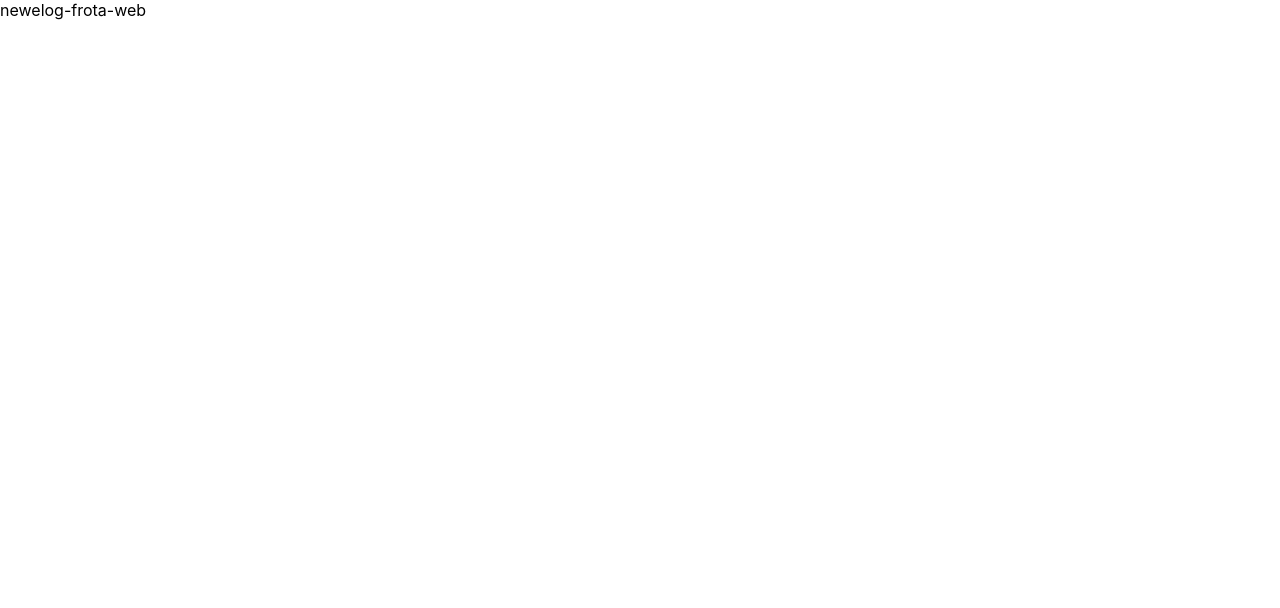
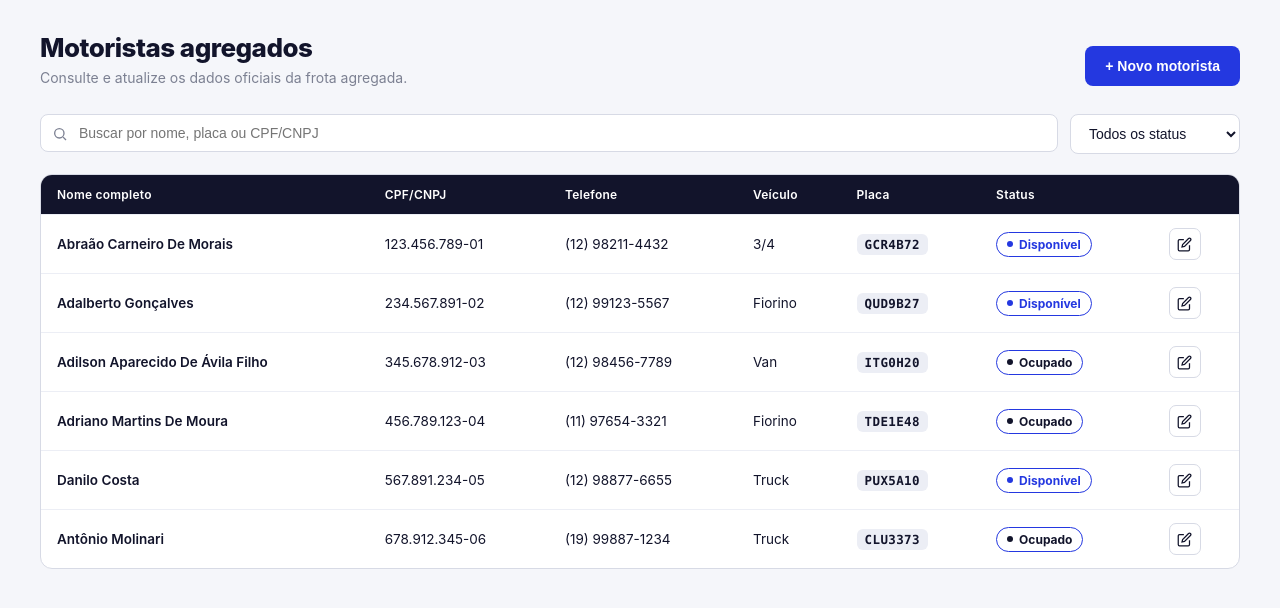
Before and after one commit to Koitech-Log/newelog-frota-web, a React (Vite) app: page / in a window 1280 px wide. Shown: the top 608 px of the page. Built offline with nearby package versions, Linux system fonts and the light colour scheme.

Commit message:
KOI-44 feat:implementando MotoristaAgregadoScreen na fuunction App

```diff
--- a/src/App.tsx
+++ b/src/App.tsx
@@ -1,5 +1,7 @@
+import MotoristaAgregadoScreen from "./components/motoristas/MotoristaAgregadoScreen";
+
 function App() {
-  return <div>newelog-frota-web</div>
+  return <MotoristaAgregadoScreen />;
 }
 
-export default App
+export default App;
```
